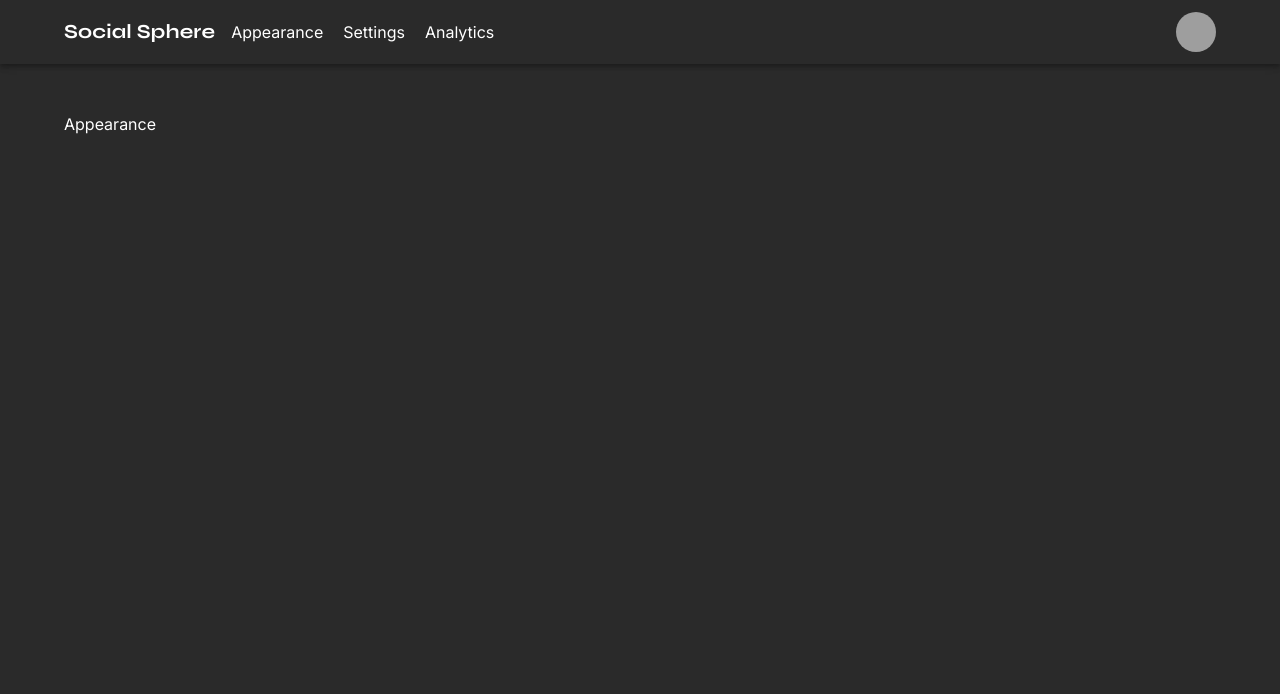
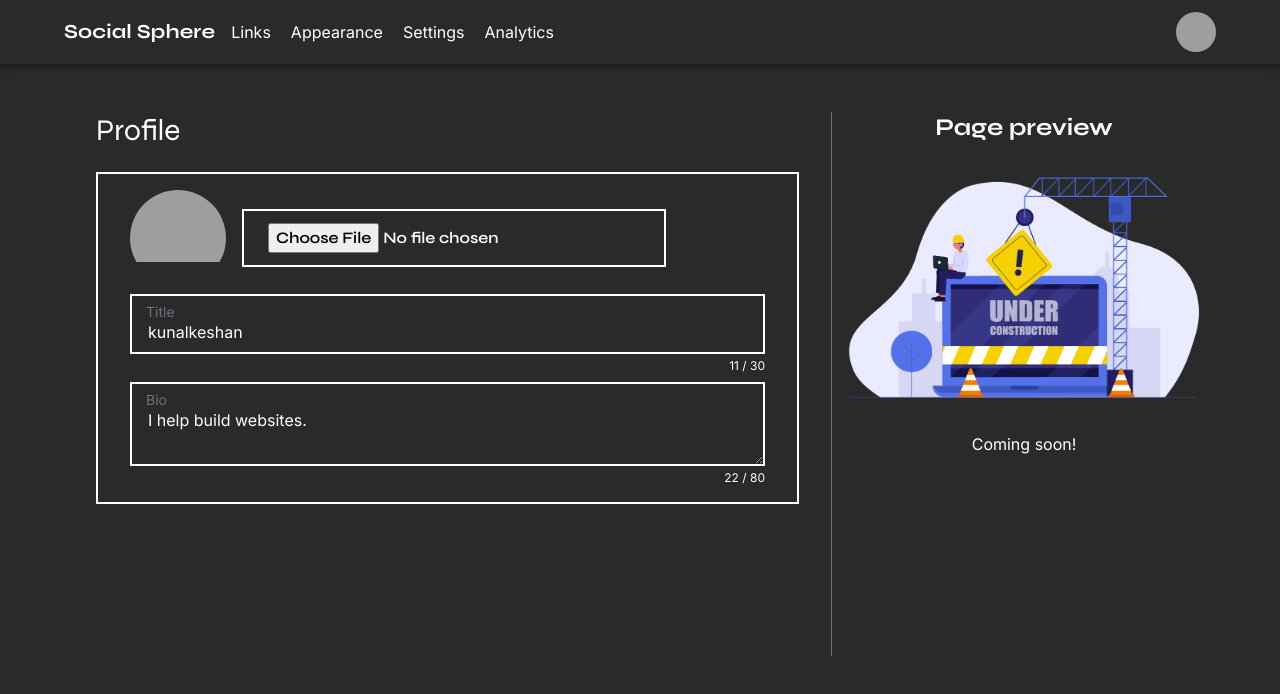
Before and after one commit to kunalkeshan/Social-Sphere, a React (Vite) app in the folder client/: page /admin/appearance in a window 1280 px wide. Shown: the top 694 px of the page. Built offline with nearby package versions, Linux system fonts and the light colour scheme; grey boxes are pictures that could not be loaded.

Commit message:
Feat/Admin appearance page (#65)
* chore: added link back to links page in admin nav

* chore: admin appearance page

```diff
--- a/client/src/pages/admin/Admin.tsx
+++ b/client/src/pages/admin/Admin.tsx
@@ -13,8 +13,13 @@ import {
 import React from 'react';
 import MenuIcon from '@mui/icons-material/Menu';
 import { Link, Outlet } from 'react-router-dom';
+import UnderConstruction from '../../components/reusable/UnderConstruction';
 
 const pages = [
+	{
+		page: 'Links',
+		url: '/admin',
+	},
 	{
 		page: 'Appearance',
 		url: 'appearance',
@@ -222,8 +227,15 @@ const Admin = () => {
 					</Toolbar>
 				</Container>
 			</AppBar>
-			<main className='max-w-7xl px-16 py-12 mx-auto'>
+			<main className='max-w-7xl px-16 py-12 mx-auto grid grid-cols-3 min-h-[80vh]'>
 				<Outlet />
+				<section className='hidden md:flex flex-col text-center items-center'>
+					<p className='text-2xl font-heading font-bold'>
+						Page preview
+					</p>
+					<UnderConstruction />
+					<p>Coming soon!</p>
+				</section>
 			</main>
 		</>
 	);
--- a/client/src/pages/admin/Appearance.tsx
+++ b/client/src/pages/admin/Appearance.tsx
@@ -1,5 +1,70 @@
+import { User } from '../../../../@types';
+
 const Appearance = () => {
-	return <div>Appearance</div>;
+	const PROFILE: User = {
+		fullName: 'Kunal Keshan',
+		email: 'kunalkeshan12@gmail.com',
+		username: 'kunalkeshan',
+		password:
+			'$2a$10$65z5LeDJ5D0lnyzB6AC7megCyhbUj.sz8iW6WpS2mX7TVUET./Xvu',
+		publicId: '93e06117-b471-474d-99b3-bebc231ba481',
+		avatar: 'https://api.dicebear.com/6.x/thumbs/svg?seed=93e06117-b471-474d-99b3-bebc231ba481',
+		title: 'kunalkeshan',
+		bio: 'I help build websites.',
+		socials: {
+			website: 'https://kunalkeshan.dev',
+			instagram: 'https://instagram.com/kunalkeshan',
+		},
+	};
+
+	return (
+		<section className='col-span-3 md:col-span-2 md:border-r border-gray-500 px-2 md:px-8'>
+			<h1 className='font-heading text-3xl'>Profile</h1>
+			<div className='flex flex-col px-8 py-4 border-2 border-white gap-2 w-full mt-6'>
+				<div className='flex items-center gap-4 flex-wrap justify-center md:justify-start'>
+					<div className='rounded-full overflow-hidden w-24 h-24'>
+						<img
+							src={PROFILE.avatar}
+							alt={PROFILE.fullName}
+							className='w-full h-auto object-contain'
+						/>
+					</div>
+					<input
+						type='file'
+						accept='image/*'
+						className='px-6 py-3 border-2 border-white font-heading w-fit font-semibold hover:bg-white hover:text-primary transition-all'
+					/>
+				</div>
+				<div className='flex flex-col gap-1 relative'>
+					<input
+						type='text'
+						className='px-4 pt-6 pb-2 border-white border-2 w-full placeholder:text-primary text-white bg-transparent'
+						placeholder='Title'
+						value={PROFILE.title}
+					/>
+					<span className='text-sm absolute top-2 text-gray-500 left-4'>
+						Title
+					</span>
+					<span className='self-end text-xs'>
+						{PROFILE.title?.length} / 30
+					</span>
+				</div>
+				<div className='flex flex-col gap-1 relative'>
+					<textarea
+						value={PROFILE.bio}
+						placeholder='Bio'
+						className='px-4 pt-6 pb-2 border-white border-2 w-full placeholder:text-primary text-white bg-transparent'
+					/>
+					<span className='text-sm absolute top-2 text-gray-500 left-4'>
+						Bio
+					</span>
+					<span className='self-end text-xs'>
+						{PROFILE.bio?.length} / 80
+					</span>
+				</div>
+			</div>
+		</section>
+	);
 };
 
 export default Appearance;
--- a/client/src/pages/admin/Main.tsx
+++ b/client/src/pages/admin/Main.tsx
@@ -1,7 +1,6 @@
 import { Link } from '../../../../@types';
 import CreateLink from '../../components/admin/CreateLink';
 import AdminLink from '../../components/cards/AdminLink';
-import UnderConstruction from '../../components/reusable/UnderConstruction';
 
 const LINKS: Link[] = [
 	{
@@ -28,7 +27,6 @@ const LINKS: Link[] = [
 
 const Main = () => {
 	return (
-		<div className='grid grid-cols-3 min-h-[80vh]'>
 		<section className='col-span-3 md:col-span-2 md:border-r border-gray-500 px-2 md:px-8'>
 			<CreateLink />
 			<div className='mt-8 flex flex-col gap-8'>
@@ -37,12 +35,6 @@ const Main = () => {
 				))}
 			</div>
 		</section>
-			<section className='hidden md:flex flex-col text-center items-center'>
-				<p className='text-2xl font-heading font-bold'>Page preview</p>
-				<UnderConstruction />
-				<p>Coming soon!</p>
-			</section>
-		</div>
 	);
 };
 
```
Lines whose indentation alone changed are shown as unchanged.
